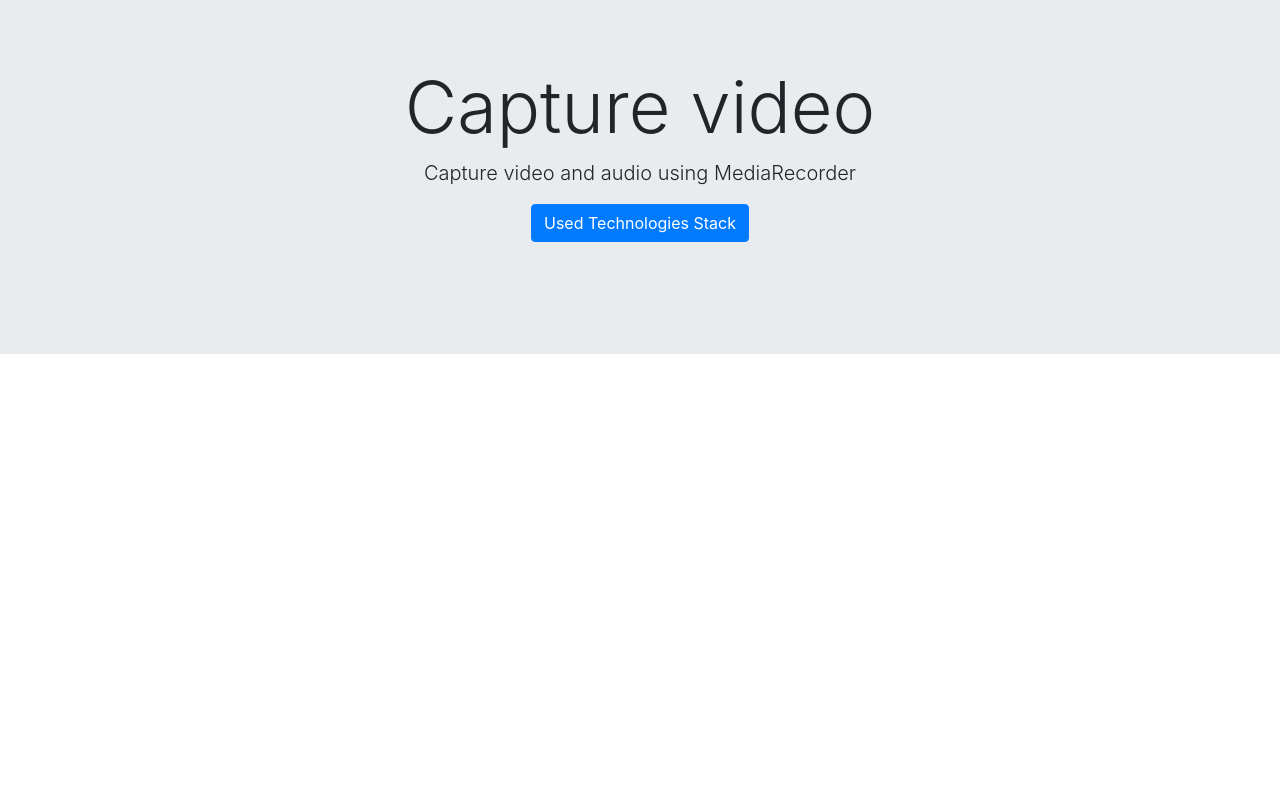
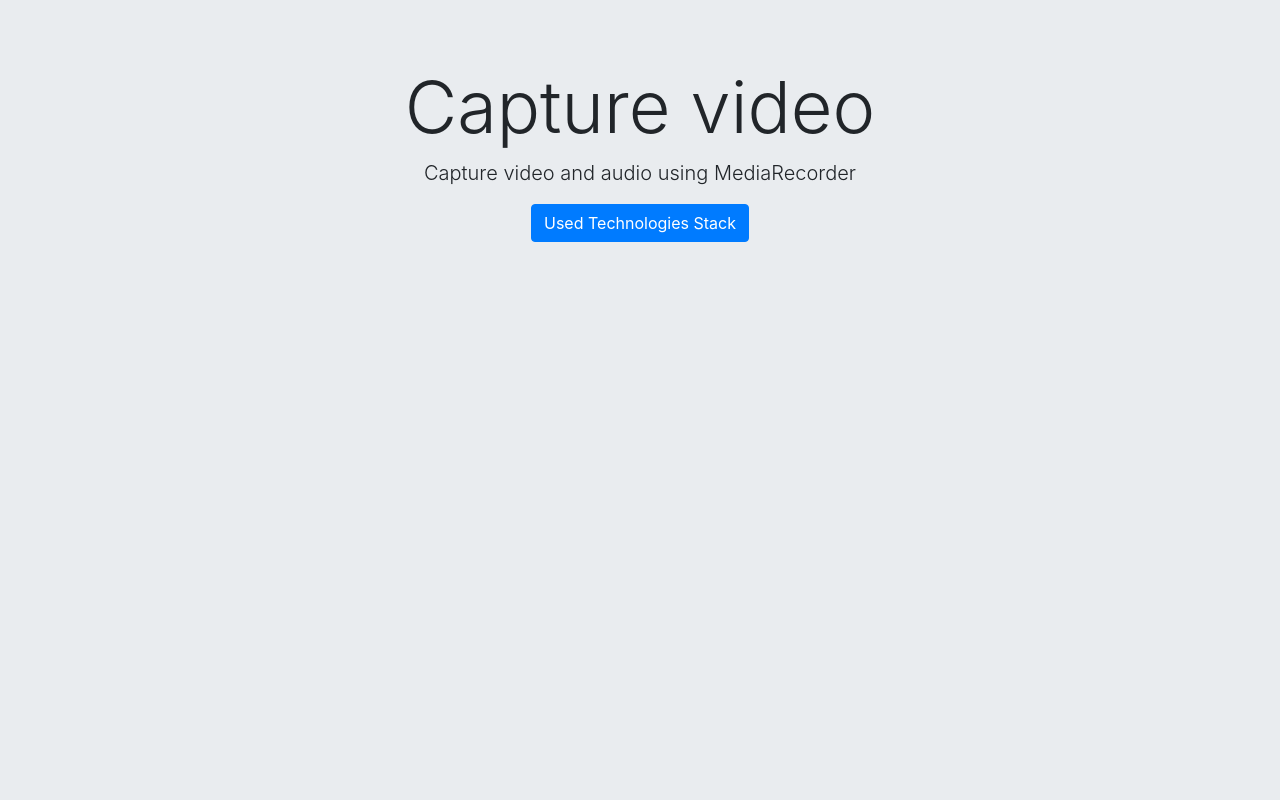
Before and after one commit to nikita-parkhomenko/capture-video-react, a React (Create React App) app: page / in a window 1280 px wide. Shown: the top 800 px of the page. Built offline with nearby package versions, Linux system fonts and the light colour scheme.

Commit message:
create redux store, connect store to app

```diff
--- a/package.json
+++ b/package.json
@@ -9,8 +9,11 @@
     "bootstrap": "^4.6.0",
     "react": "^17.0.1",
     "react-dom": "^17.0.1",
+    "react-redux": "^7.2.2",
     "react-scripts": "4.0.2",
     "reactstrap": "^8.9.0",
+    "redux": "^4.0.5",
+    "redux-devtools": "^3.7.0",
     "web-vitals": "^1.1.0"
   },
   "scripts": {
--- a/src/App.js
+++ b/src/App.js
@@ -1,11 +1,17 @@
+import React from 'react';
+import { Provider } from 'react-redux';
+
 import './App.css';
+import { store } from './redux/store';
 import CaptureVideo from './components/capture-video';
 
 function App() {
   return (
-    <div className="App">
-      <CaptureVideo/>
-    </div>
+    <Provider store={store}>
+      <div className="App">
+        <CaptureVideo/>
+      </div>
+    </Provider>
   );
 }
 
--- a/src/components/capture-video.js
+++ b/src/components/capture-video.js
@@ -18,6 +18,11 @@ const CaptureVideo = props => {
             </Fade>
           </Col>
         </Row>
+        <Row>
+          <Col>
+            <video muted className="d-block" width="100%" autoPlay />
+          </Col>
+        </Row>
       </Container>
     </Jumbotron>
   )
--- /dev/null
+++ b/src/redux/reducer.js
@@ -0,0 +1,21 @@
+import TYPE from './types';
+
+const initial = {
+  initialized: false,
+  disabled: false,
+  hasError: false,
+}
+
+export default function rootReducer(state = initial, action) {
+  const { type, ...payload } = action;
+  switch (type) {
+    case TYPE.META:
+      state = { ...state, ...payload };
+      break;
+    case TYPE.CLEAR:
+      state = initial;
+      break;
+    default:
+      return state;
+  }
+}
--- /dev/null
+++ b/src/redux/store.js
@@ -0,0 +1,5 @@
+import { createStore } from 'redux';
+
+import rootReducer from './reducer';
+
+export const store = createStore(rootReducer);
--- /dev/null
+++ b/src/redux/types.js
@@ -0,0 +1,7 @@
+export default (prefix => ({
+  // simple actions
+  META: `${prefix}META`,
+  CLEAR: `${prefix}CLEAR`,
+  // complex actions
+  INITIALIZE: `${prefix}INITIALIZE`,
+}))('@app');
```
Also changed, not shown: 1 other file (tests, documents, lock files or other folders).
